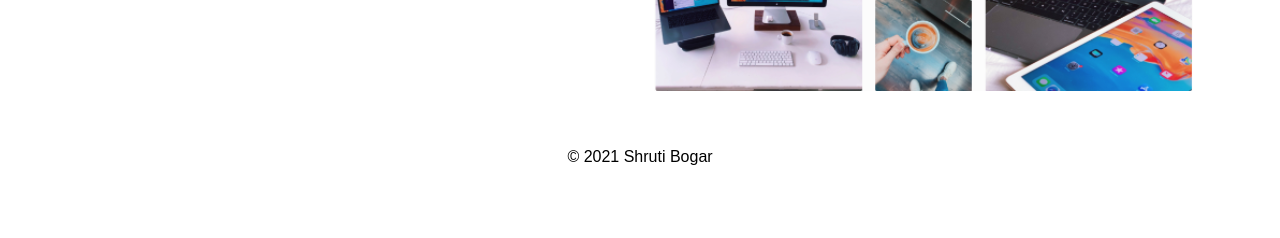
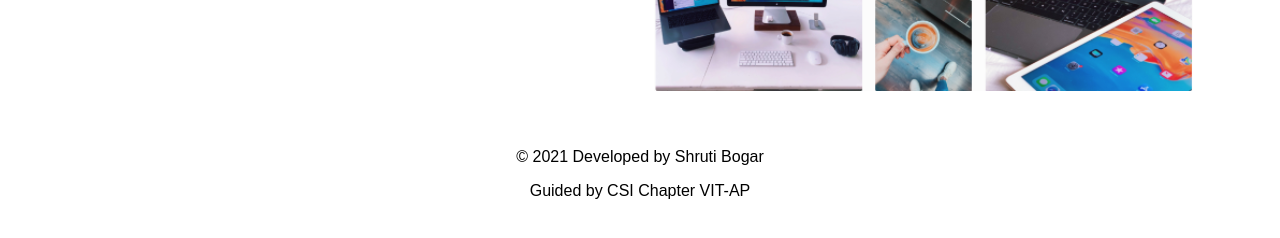
Before and after one commit to ShrutiBogar09/ShrutiBogar09, a plain HTML site: page index.html in a window 1280 px wide. Shown: the part 2544-2782 px from the top of the page. Drawn offline with nearby package versions, Linux system fonts and the light colour scheme.

Commit message:
Update index.html

```diff
--- a/index.html
+++ b/index.html
@@ -129,8 +129,9 @@
         </div>
         <br><br>
         <div class="footer">
-            <p>&copy 2021 Shruti Bogar</p>
-        </div>
+            <p>&copy 2021 Developed by Shruti Bogar</p>
+            <p>Guided by CSI Chapter VIT-AP</p>
+	</div>
     </div>
 </body>
 </html>
```
